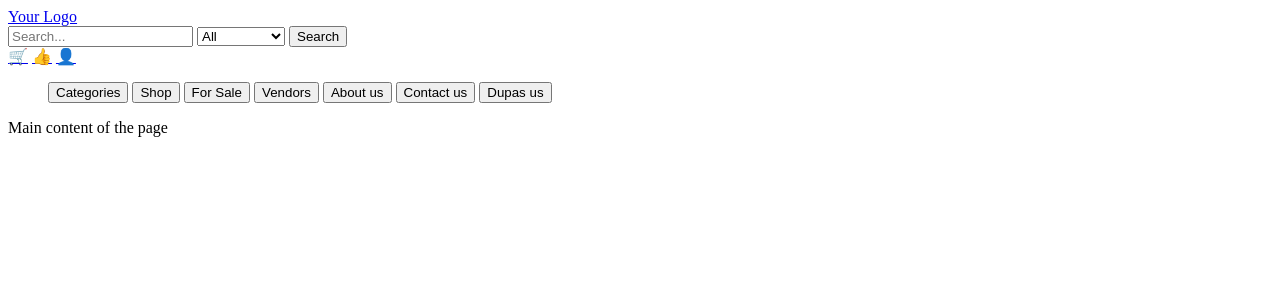
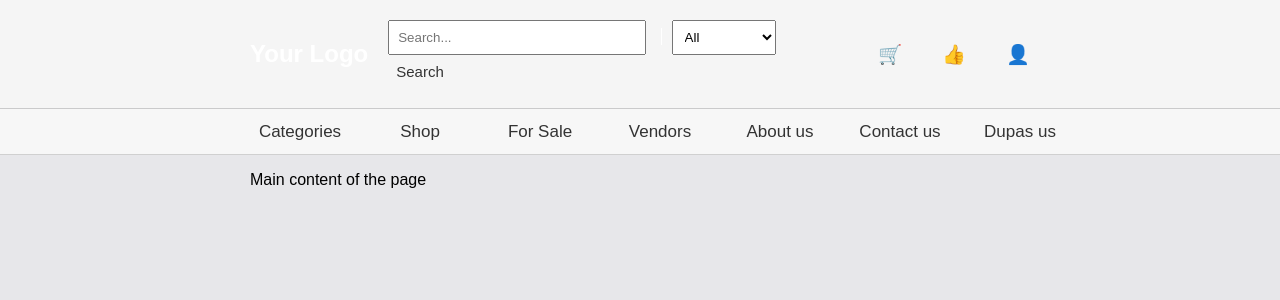
Before and after one commit to rafiwts/ecommerce, a Django app: page / in a window 1280 px wide. Shown: the top 300 px of the page. Run offline with Django 4.2, Linux system fonts and the light colour scheme.

Commit message:
Add first css for the project

```diff
--- a/static/css/styles.css
+++ b/static/css/styles.css
@@ -1,7 +1,128 @@
-.text {
-    color: red;
+body {
+    margin: 0;
+    padding: 0;
+    background-color: rgba(131, 131, 150, 0.192);
+    font-family: 'Arial', sans-serif;
 }
 
-h1 {
-    color: pink;
+button {
+    padding: 8px;
+    box-sizing: border-box;
+    background-color: #fff;
+    color: #333;
+    border: none;
+    cursor: pointer;
 }
+
+input {
+    width: 60%;
+    padding: 8px;
+    box-sizing: border-box;
+}
+
+select {
+    padding: 8px;
+    box-sizing: border-box;
+}
+
+.top-bar {
+    background-color: #f5f5f5;
+    color: #fff;
+    padding: 20px 250px;
+    box-sizing: border-box;
+    display: flex;
+    justify-content: space-between;
+    align-items: center;
+    border: 2px black;
+}
+
+.logo {
+    text-decoration: none;
+    color: #fff;
+    font-size: 1.5em;
+    font-weight: bold;
+}
+
+.search {
+    flex-grow: 1;
+    margin: 0 20px;
+}
+
+.search-button {
+    background-color: whitesmoke;
+    font-size: 15px;
+    border: 2px black;
+}
+
+.search-button:hover {
+    color: white;
+    background-color: rgb(175, 175, 175);
+}
+
+.search-container {
+    display: flex;
+    align-items: center;
+
+}
+
+.separator {
+    border-right: 1px solid #fff;
+    height: 20px;
+    margin: 0 10px;
+}
+
+.icons {
+    display: flex;
+    align-items: center;
+}
+
+.icon {
+    margin-left: 40px;
+    text-decoration: none;
+    color: #fff;
+    font-size: 1.2em;
+}
+
+.bar-separator {
+    height: 1px;
+    background-color: #b8b8b89f;
+}
+
+.second-bar {
+    background-color: #f7f7f7;
+    padding: 0;
+    box-sizing: border-box;
+}
+
+.tabs {
+    overflow: hidden;
+    margin-left: 200px;
+    margin-right: 200px;
+    display: flex;
+    justify-content: space-around;
+    margin-top: 0;
+    margin-bottom: 0;
+}
+
+.tabs button {
+    background-color: inherit;
+    float: left;
+    border: none;
+    margin: 0;
+    outline: none;
+    cursor: pointer;
+    padding: 14px 16px;
+    transition: 0.3s;
+    font-size: 17px;
+    line-height: 1;
+    flex: 1;
+}
+
+.tabs button:hover {
+    background-color: blue;
+}
+
+.main-content {
+    margin-left: 250px; /* Adjust the margin as needed */
+    margin-right: 250px;
+}
```
